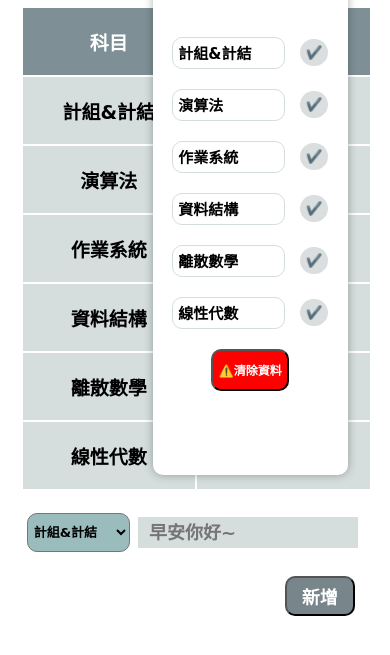
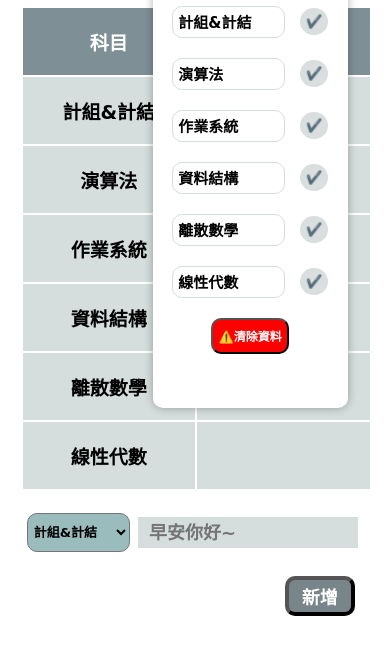
Before and after one commit to curtis91791/StudySchedule, a plain HTML site: page index.html in a window 390 px wide. Both pictures are taken after a click on the button "⚙️". Shown: the part 107-762 px from the top of the page. Drawn offline with Linux system fonts and the light colour scheme; a web font is replaced by a local one.

Commit message:
update
更新: 25/03/16

```diff
--- a/display.css
+++ b/display.css
@@ -112,6 +112,7 @@ select{
 .add{
     padding: 5px 20px;
     border-radius: 10px;
+    border-width: 4px;
     font-size: 17px;
     font-weight: bold;
     background-color: #78858a;
@@ -271,7 +272,7 @@ select{
         top: 7vh;
         right: 5vh;
         width: 50vw;
-        height:62vh;
+        height:54vh;
     }
     .popup-content {
         font-size: 12px;
```
